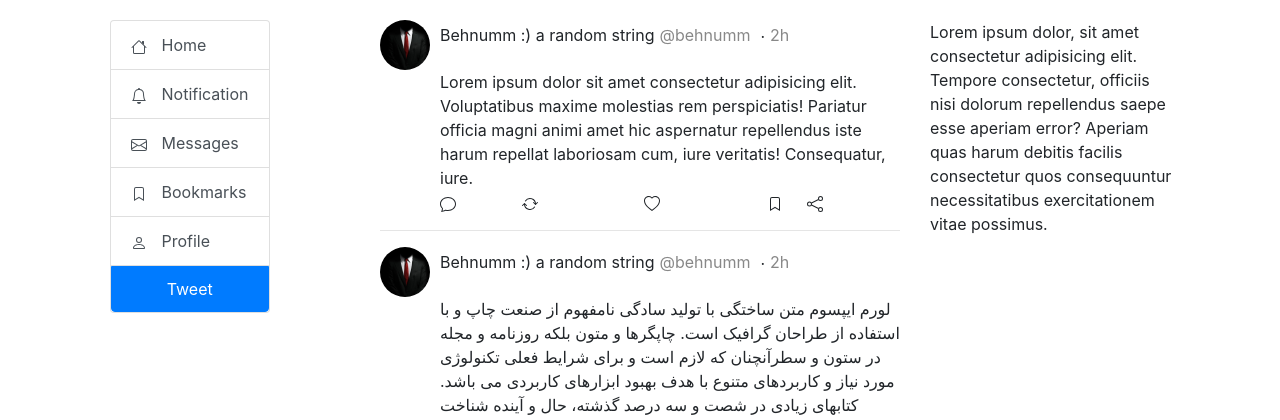
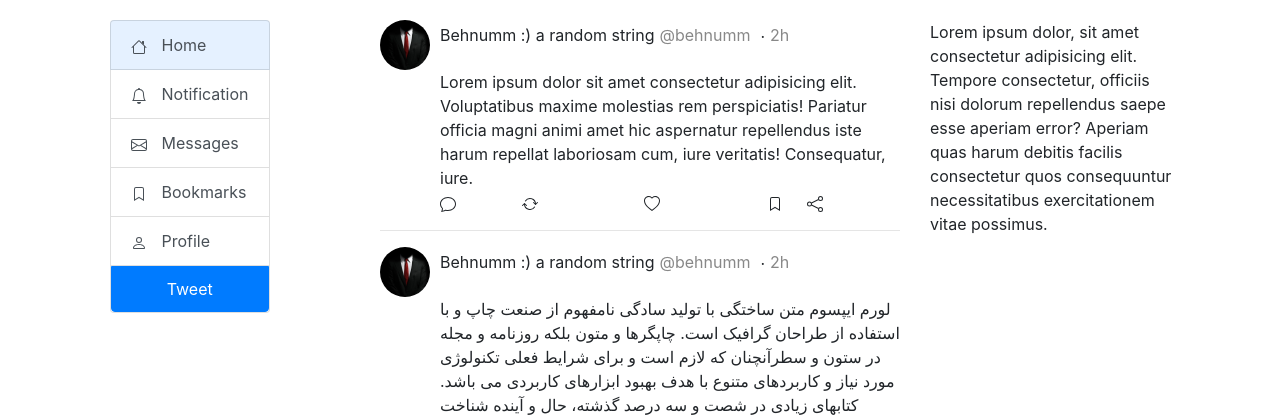
Before and after one commit to behnambm/tweety, a Flask app: page / in a window 1280 px wide. Shown: the top 420 px of the page. Run offline with Flask 2, Linux system fonts and the light colour scheme; the visitor is signed in with stand-in values (Sample User, id 1); data comes from the database, SQL or seed files in the repository; some libraries are stand-ins or nearby versions.

Commit message:
some minor changes in views appearance

```diff
--- a/app/static/css/style.css
+++ b/app/static/css/style.css
@@ -397,3 +397,8 @@
         margin-top: 63px;
     }
 }
+
+
+.left-menu-active{
+    background-color: rgb(0 123 255 / 0.1);
+}
--- a/app/templates/left_side_menu.html
+++ b/app/templates/left_side_menu.html
@@ -1,6 +1,6 @@
 <div class="d-none d-md-block left-side-menu">
     <div id="list-example" class="list-group ">
-        <a class="list-group-item list-group-item-action left-menu-item" href="#f">
+        <a class="list-group-item list-group-item-action left-menu-item {% if home_active %}left-menu-active{% endif %}" href="{{ url_for('index') }}">
             <svg width="1em" height="1em" viewBox="0 0 16 16" class="bi bi-house left-menu-icon" fill="currentColor" xmlns="http://www.w3.org/2000/svg">
                 <path fill-rule="evenodd" d="M2 13.5V7h1v6.5a.5.5 0 0 0 .5.5h9a.5.5 0 0 0 .5-.5V7h1v6.5a1.5 1.5 0 0 1-1.5 1.5h-9A1.5 1.5 0 0 1 2 13.5zm11-11V6l-2-2V2.5a.5.5 0 0 1 .5-.5h1a.5.5 0 0 1 .5.5z"/>
                 <path fill-rule="evenodd" d="M7.293 1.5a1 1 0 0 1 1.414 0l6.647 6.646a.5.5 0 0 1-.708.708L8 2.207 1.354 8.854a.5.5 0 1 1-.708-.708L7.293 1.5z"/>
@@ -26,7 +26,7 @@
             </svg>
             <span class="left-menu-text">Bookmarks</span>
         </a>
-        <a class="list-group-item list-group-item-action left-menu-item" href="{{ url_for('profile', username=current_user.username) }}">
+        <a class="list-group-item list-group-item-action left-menu-item {% if profile_active %}left-menu-active{% endif %}" href="{{ url_for('profile', username=current_user.username) }}">
             <svg width="1em" height="1em" viewBox="0 0 16 16" class="bi bi-person left-menu-icon" fill="currentColor" xmlns="http://www.w3.org/2000/svg">
                 <path fill-rule="evenodd" d="M13 14s1 0 1-1-1-4-6-4-6 3-6 4 1 1 1 1h10zm-9.995-.944v-.002.002zM3.022 13h9.956a.274.274 0 0 0 .014-.002l.008-.002c-.001-.246-.154-.986-.832-1.664C11.516 10.68 10.289 10 8 10c-2.29 0-3.516.68-4.168 1.332-.678.678-.83 1.418-.832 1.664a1.05 1.05 0 0 0 .022.004zm9.974.056v-.002.002zM8 7a2 2 0 1 0 0-4 2 2 0 0 0 0 4zm3-2a3 3 0 1 1-6 0 3 3 0 0 1 6 0z"/>
             </svg>
--- a/app/views.py
+++ b/app/views.py
@@ -11,7 +11,7 @@ from app.functions import tweet_text_processor
 @app.route('/')
 @login_required
 def index():
-    return render_template('home.html')
+    return render_template('home.html', home_active=True)
 
 
 @app.route('/<username>/<int:tweet_id>')
```
